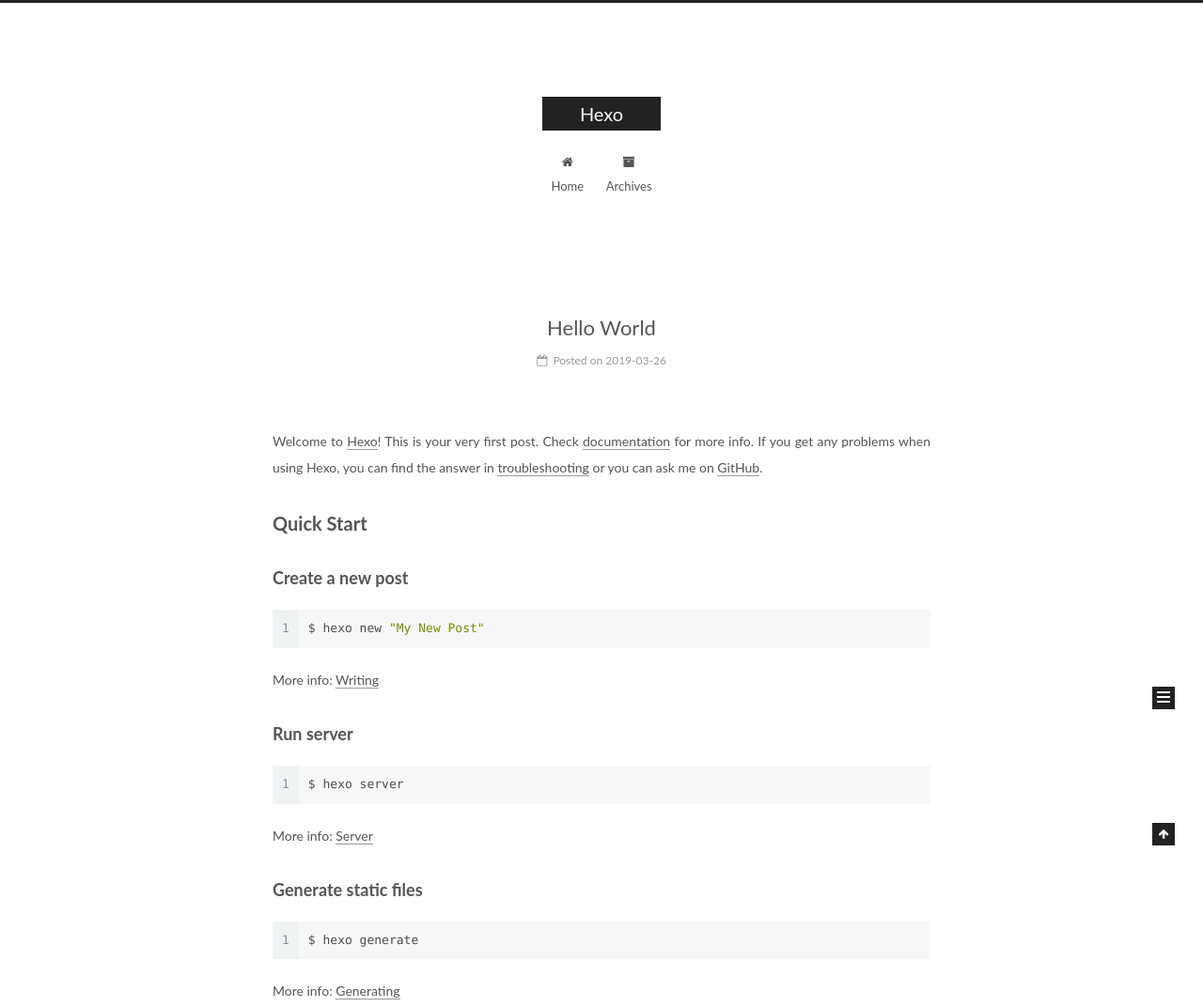
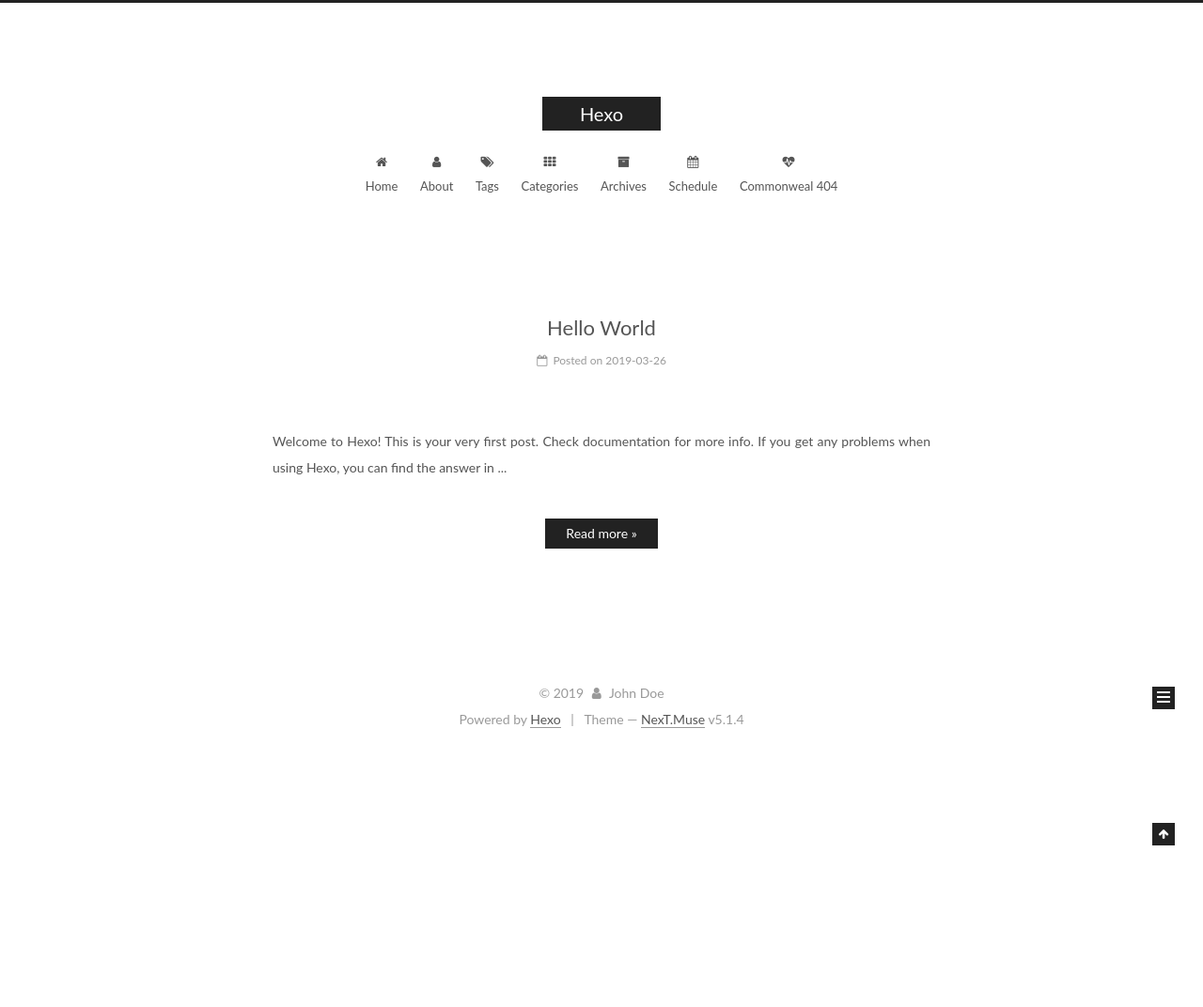
Before and after one commit to thronbird/thronbird.github.io, a plain HTML site: page index.html in a window 1280 px wide. Shown: the top 1072 px of the page at 94% size. After the commit the page ends 800 px from the top, so only its background shows below. Drawn offline with Linux system fonts and the light colour scheme.

Commit message:
Site updated: 2019-03-28 16:46:45

```diff
--- a/index.html
+++ b/index.html
@@ -187,12 +187,62 @@
         </li>
 
 
+        <li class="menu-item menu-item-about">
+          <a href="/about/" rel="section">
+
+              <i class="menu-item-icon fa fa-fw fa-user"></i> <br>
+
+            About
+          </a>
+        </li>
+
+
+        <li class="menu-item menu-item-tags">
+          <a href="/tags/" rel="section">
+
+              <i class="menu-item-icon fa fa-fw fa-tags"></i> <br>
+
+            Tags
+          </a>
+        </li>
+
+
+        <li class="menu-item menu-item-categories">
+          <a href="/categories/" rel="section">
+
+              <i class="menu-item-icon fa fa-fw fa-th"></i> <br>
+
+            Categories
+          </a>
+        </li>
+
+
         <li class="menu-item menu-item-archives">
           <a href="/archives/" rel="section">
 
               <i class="menu-item-icon fa fa-fw fa-archive"></i> <br>
 
             Archives
+          </a>
+        </li>
+
+
+        <li class="menu-item menu-item-schedule">
+          <a href="/schedule/" rel="section">
+
+              <i class="menu-item-icon fa fa-fw fa-calendar"></i> <br>
+
+            Schedule
+          </a>
+        </li>
+
+
+        <li class="menu-item menu-item-commonweal">
+          <a href="/404/" rel="section">
+
+              <i class="menu-item-icon fa fa-fw fa-heartbeat"></i> <br>
+
+            Commonweal 404
           </a>
         </li>
 
@@ -300,17 +350,15 @@
 
 
 
-            <p>Welcome to <a href="https://hexo.io/" target="_blank" rel="noopener">Hexo</a>! This is your very first post. Check <a href="https://hexo.io/docs/" target="_blank" rel="noopener">documentation</a> for more info. If you get any problems when using Hexo, you can find the answer in <a href="https://hexo.io/docs/troubleshooting.html" target="_blank" rel="noopener">troubleshooting</a> or you can ask me on <a href="https://github.com/hexojs/hexo/issues" target="_blank" rel="noopener">GitHub</a>.</p>
-<h2 id="Quick-Start"><a href="#Quick-Start" class="headerlink" title="Quick Start"></a>Quick Start</h2><h3 id="Create-a-new-post"><a href="#Create-a-new-post" class="headerlink" title="Create a new post"></a>Create a new post</h3><figure class="highlight bash"><table><tr><td class="gutter"><pre><span class="line">1</span><br></pre></td><td class="code"><pre><span class="line">$ hexo new <span class="string">"My New Post"</span></span><br></pre></td></tr></table></figure>
-<p>More info: <a href="https://hexo.io/docs/writing.html" target="_blank" rel="noopener">Writing</a></p>
-<h3 id="Run-server"><a href="#Run-server" class="headerlink" title="Run server"></a>Run server</h3><figure class="highlight bash"><table><tr><td class="gutter"><pre><span class="line">1</span><br></pre></td><td class="code"><pre><span class="line">$ hexo server</span><br></pre></td></tr></table></figure>
-<p>More info: <a href="https://hexo.io/docs/server.html" target="_blank" rel="noopener">Server</a></p>
-<h3 id="Generate-static-files"><a href="#Generate-static-files" class="headerlink" title="Generate static files"></a>Generate static files</h3><figure class="highlight bash"><table><tr><td class="gutter"><pre><span class="line">1</span><br></pre></td><td class="code"><pre><span class="line">$ hexo generate</span><br></pre></td></tr></table></figure>
-<p>More info: <a href="https://hexo.io/docs/generating.html" target="_blank" rel="noopener">Generating</a></p>
-<h3 id="Deploy-to-remote-sites"><a href="#Deploy-to-remote-sites" class="headerlink" title="Deploy to remote sites"></a>Deploy to remote sites</h3><figure class="highlight bash"><table><tr><td class="gutter"><pre><span class="line">1</span><br></pre></td><td class="code"><pre><span class="line">$ hexo deploy</span><br></pre></td></tr></table></figure>
-<p>More info: <a href="https://hexo.io/docs/deployment.html" target="_blank" rel="noopener">Deployment</a></p>
-
-
+          Welcome to Hexo! This is your very first post. Check documentation for more info. If you get any problems when using Hexo, you can find the answer in
+          ...
+          <!--noindex-->
+          <div class="post-button text-center">
+            <a class="btn" href="/2019/03/26/hello-world/#more" rel="contents">
+              Read more &raquo;
+            </a>
+          </div>
+          <!--/noindex-->
 
 
     </div>
```
Also changed, not shown: 2019/03/26/hello-world/index.html (+50 -0 lines), archives/2019/03/index.html (+50 -0 lines), archives/2019/index.html (+50 -0 lines), archives/index.html (+50 -0 lines).
